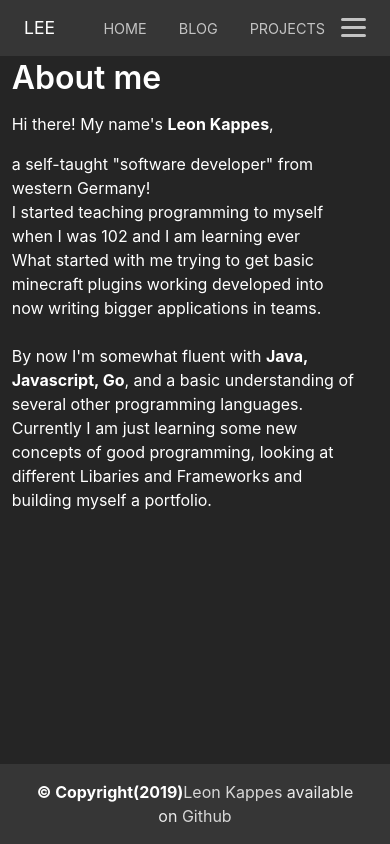
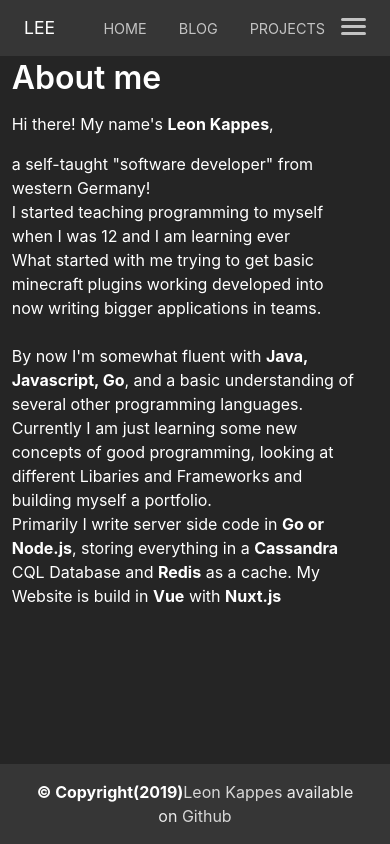
Before and after one commit to LeeDJD/Website-Frontend, a Nuxt app: page / in a window 390 px wide. Built offline with nearby package versions, Linux system fonts and the light colour scheme.

Commit message:
Destroyed Hamburger

```diff
--- a/components/Header.vue
+++ b/components/Header.vue
@@ -1,7 +1,9 @@
 <template>
   <nav class="navbar">
-    <p class="brand">Lee</p>
-    <div class="spacer"/>
+    <p class="brand">
+      Lee
+    </p>
+    <div class="spacer" />
     <ul class="nav-wrapper">
       <li class="nav-item">
         <a class="nav-link" href="/">Home</a>
@@ -13,15 +15,16 @@
         <a class="nav-link" href="/">Projects</a>
       </li>
     </ul>
-    <div @click="toggleHamburger()">
+    <div type="button" @click="toggleHamburger()">
       <div id="mobile-hamburger" class="hamburger">
-        <span/>
-        <span/>
-        <span/>
+        <span />
+        <span />
+        <span />
       </div>
     </div>
   </nav>
 </template>
+
 <script>
 export default {
   name: 'Header',
@@ -89,8 +92,8 @@ export default {
       height: 3px;
       width: 100%;
       border-radius: 5px;
-      margin-top: 5px;
-      transition: 1s ease-in-out;
+      margin-top: 4px;
+      transition: background-color 0s 0.13s linear;
     }
 
     span:nth-child(1) {
@@ -107,8 +110,9 @@ export default {
 
     &.enabled {
       span:nth-child(1) {
-        transform: rotate(-150deg);
-        transition: 1s ease-in-out;
+        transform: translate3d(0, 10px, 0) rotate(45deg);
+        transition: top 0.1s 0.15s cubic-bezier(0.33333, 0, 0.66667, 0.33333),
+          transform 0.13s 0.22s cubic-bezier(0.215, 0.61, 0.355, 1);
       }
 
       span:nth-child(2) {
@@ -118,8 +122,9 @@ export default {
       }
 
       span:nth-child(3) {
-        transform: rotate(157deg);
-        transition: 1s ease-in-out;
+        transform: translate3d(0, 10px, 0) rotate(-45deg);
+        transition: top 0.1s 0.15s cubic-bezier(0.33333, 0, 0.66667, 0.33333),
+          transform 0.13s 0.22s cubic-bezier(0.215, 0.61, 0.355, 1);
       }
     }
 
--- a/pages/index.vue
+++ b/pages/index.vue
@@ -7,10 +7,12 @@
       </h1>
       <p>Hi there! My name's <strong class="has-text-white">Leon Kappes</strong>,</p><p>
         a self-taught "software developer" from western Germany!<br>
-        I started teaching programming to myself when I was 102 and I am learning ever<br>
+        I started teaching programming to myself when I was 12 and I am learning ever<br>
         What started with me trying to get basic minecraft plugins working developed into now writing bigger applications in teams.<br><br>
         By now I'm somewhat fluent with <strong class="has-text-white">Java, Javascript, Go</strong>, and a basic understanding of several other programming languages.<br>
-        Currently I am just learning some new concepts of good programming, looking at different Libaries and Frameworks and building myself a portfolio.
+        Currently I am just learning some new concepts of good programming, looking at different Libaries and Frameworks and building myself a portfolio.<br>
+        Primarily I write server side code in <strong class="has-text-white">Go or Node.js</strong>, storing everything in a <strong class="has-text-white">Cassandra</strong> CQL Database and <strong class="has-text-white">Redis</strong> as a cache.
+        My Website is build in <strong class="has-text-white">Vue</strong> with <strong class="has-text-white">Nuxt.js</strong>
       </p>
     </div>
     <Footer />
```
